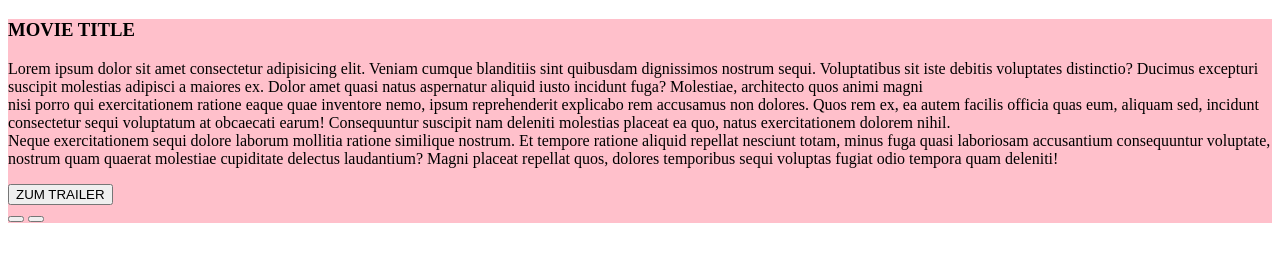
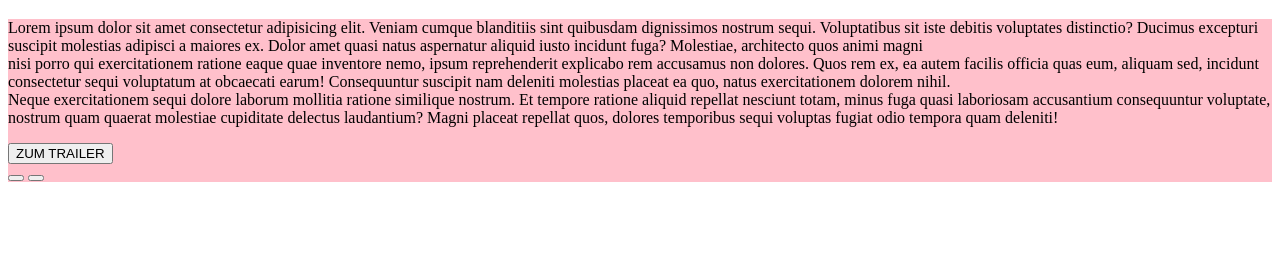
Before and after one commit to wlsp/nerdmovies, a plain HTML site: page index.html in a window 1280 px wide. Shown: the part 61-322 px from the top of the page. Drawn offline with Linux system fonts and the light colour scheme.

Commit message:
html-done

```diff
--- a/index.html
+++ b/index.html
@@ -9,27 +9,23 @@
   </head>
   <body>
     <h1>NERDSMOVIE</h1>
-
     <section id="hero">
-      <figure class="container_poster">
-
-      </figure>
-
+      <figure class="container_poster"></figure>
       <article id="content">
-        <h1 id="movieTitel">MOVIE TITLE</h1>
+        <h1 id="movieTitel"></h1>
         <p id="movieDescription">
           Lorem ipsum dolor sit amet consectetur adipisicing elit. Veniam cumque
           blanditiis sint quibusdam dignissimos nostrum sequi. Voluptatibus sit
           iste debitis voluptates distinctio? Ducimus excepturi suscipit
           molestias adipisci a maiores ex. Dolor amet quasi natus aspernatur
           aliquid iusto incidunt fuga? Molestiae, architecto quos animi magni
-          <br>
+          <br />
           nisi porro qui exercitationem ratione eaque quae inventore nemo, ipsum
           reprehenderit explicabo rem accusamus non dolores. Quos rem ex, ea
           autem facilis officia quas eum, aliquam sed, incidunt consectetur
           sequi voluptatum at obcaecati earum! Consequuntur suscipit nam
           deleniti molestias placeat ea quo, natus exercitationem dolorem nihil.
-          <br>
+          <br />
           Neque exercitationem sequi dolore laborum mollitia ratione similique
           nostrum. Et tempore ratione aliquid repellat nesciunt totam, minus
           fuga quasi laboriosam accusantium consequuntur voluptate, nostrum quam
@@ -39,7 +35,6 @@
         </p>
         <button id="trailer">ZUM TRAILER</button>
       </article>
-
       <div id="btnWrap">
         <button class="btn btnLeft"></button>
         <button class="btn btnRight"></button>
```
